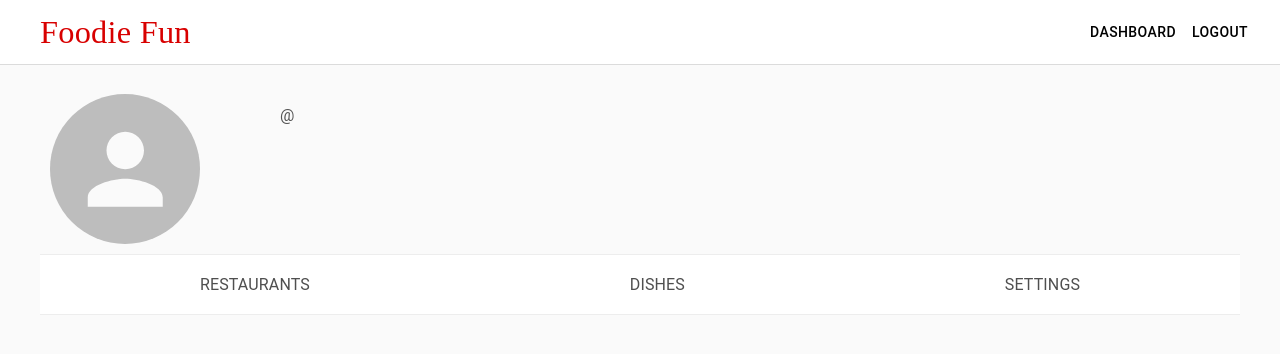
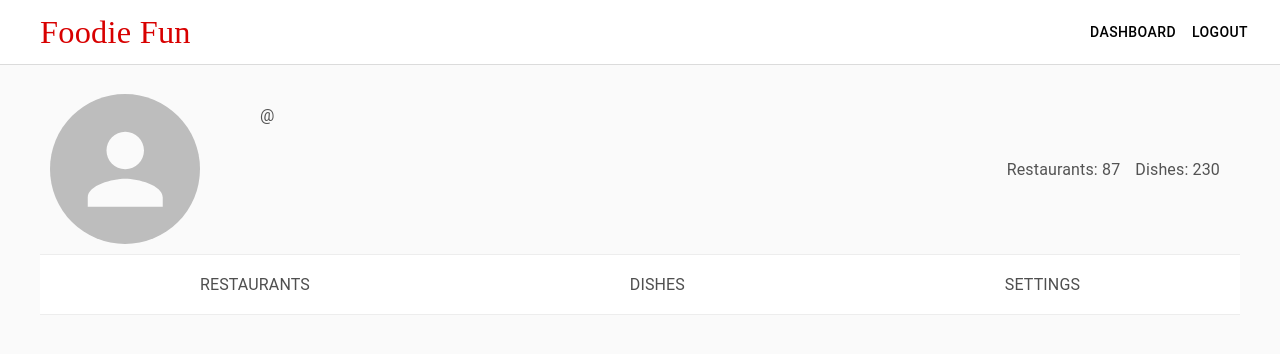
Before and after one commit to Foodie-Fan/FE, a React (Create React App) app: page /dashboard in a window 1280 px wide. Shown: the top 354 px of the page. Built offline with nearby package versions, Linux system fonts and the light colour scheme; no server answers; sample sign-in values are in the browser's storage.

Commit message:
added info about amount of dishes and restaurants

```diff
--- a/src/components/dashboard/Dashboard.js
+++ b/src/components/dashboard/Dashboard.js
@@ -16,7 +16,7 @@ import Dish from "../dishes/Dish";
 import RestaurantForm from "../restaurants/RestaurantForm";
 import DishForm from "../dishes/DishForm";
 
-const useStyles = makeStyles({
+const useStyles = makeStyles(theme =>({
     profileContainer: {
         borderBottom: "1.5px solid #EDEDED",
         display: 'flex',
@@ -27,14 +27,30 @@ const useStyles = makeStyles({
         height: 150,
     },
     userInfo: {
-        marginLeft: 70,
+        marginLeft: 50,
+        marginRight: 5,
         marginTop: 20,
+        width: '100%',
     },
     username: {
         marginBottom: 10,
         color: '#535353'
+    },
+    info: {
+        marginTop: 30,
+        display: 'flex',
+        [theme.breakpoints.up('sm')]:{
+            justifyContent: "flex-end"
+        }
+    },
+    infoTitle: {
+        textAlign: 'center',
+        color: '#535353',
+        [theme.breakpoints.up('sm')]:{
+            marginRight: 15,
+        }
     }
-});
+}));
 
 function Dashboard(props) {
     const classes = useStyles();
@@ -49,6 +65,10 @@ function Dashboard(props) {
                 <div className={classes.userInfo}>
                     <Typography className={classes.username}>@{props.username}</Typography>
                     <Typography variant={"h5"}>{props.name}</Typography>
+                    <div className={classes.info}>
+                        <Typography className={classes.infoTitle}>Restaurants: 87</Typography>
+                        <Typography className={classes.infoTitle}>Dishes: 230</Typography>
+                    </div>
                 </div>
             </div>
 
--- a/src/components/dishes/Dish.js
+++ b/src/components/dishes/Dish.js
@@ -1,6 +1,5 @@
 import React from 'react'
 import Card from "@material-ui/core/Card";
-import CardActionArea from "@material-ui/core/CardActionArea";
 import CardMedia from "@material-ui/core/CardMedia";
 import CardContent from "@material-ui/core/CardContent";
 import Typography from "@material-ui/core/Typography";
@@ -19,7 +18,7 @@ const useStyles = makeStyles({
         maxWidth: 350
     },
     content: {
-        width: '100%'
+        width: '100%',
     },
     contentTop: {
         display: "flex",
@@ -32,8 +31,7 @@ export default function Dish(props) {
     const classes = useStyles();
 
     return (
-        <Card>
-            <CardActionArea className={classes.card}>
+        <Card className={classes.card} >
                 <CardMedia
                     className={classes.img}
                     component="img"
@@ -56,7 +54,6 @@ export default function Dish(props) {
                         Review: {dish.review}
                     </Typography>
                 </CardContent>
-            </CardActionArea>
         </Card>
     )
 }
--- a/src/components/restaurants/RestaurantSingleView.js
+++ b/src/components/restaurants/RestaurantSingleView.js
@@ -9,6 +9,7 @@ import {connect} from "react-redux";
 import Dish from "../dishes/Dish";
 import {getRestaurants} from "../../store/restaurants/restaurantsActions";
 import {getDishes} from "../../store/dishes/dishesActions";
+import Grid from "@material-ui/core/Grid";
 
 const useStyles = makeStyle({
     root: {
@@ -55,16 +56,18 @@ const useStyles = makeStyle({
     },
 
     dishCard: {
-        width: '73%',
         margin: '30px auto',
-        '& .MuiPaper-elevation1':{
+        maxWidth: '75%',
+        minWidth: 375,
+        '& .MuiPaper-elevation1': {
             margin: 10,
             boxShadow: '0px 1px 7px 1px rgba(0,0,0,0.2), -1px 1px 0px 0px rgba(0,0,0,0.14), 0px 0px 0px -1px rgba(0,0,0,0.12)'
         }
     },
-    dishCardTitle:{
+    dishCardTitle: {
         textAlign: "center",
         marginBottom: 25,
+        marginTop: 25,
     }
 });
 
@@ -124,10 +127,15 @@ function RestaurantsDishes(props) {
     const classes = useStyles()
     const dishes = props.dishes.filter(item => item.restaurant_id === parseInt(props.restaurant_id))
     return (
-        <div className={classes.dishCard}>
-            <Typography variant={"h6"} className={classes.dishCardTitle}>{props.restaurant_name} dishes: </Typography>
-            {dishes.map(item => <Dish dish={item}/>)}
-        </div>
+        <>
+            <Typography variant={"h6"}
+                        className={classes.dishCardTitle}>
+                {props.restaurant_name} dishes:
+            </Typography>
+            <Grid container spacing={1} className={classes.dishCard}>
+                {dishes.map((item, index) => <Grid item xs={12} key={index}> <Dish dish={item}/></Grid>)}
+            </Grid>
+        </>
     )
 }
 
```
